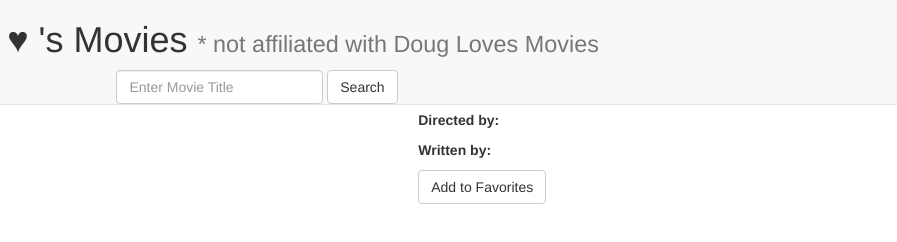
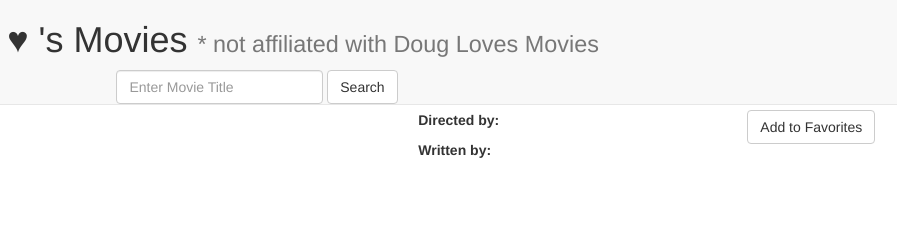
Before and after one commit to KBarrettTomlinson/weekend-project-omdb, a website: page client/views/index.html in a window 1280 px wide. Shown: the full height of the page, 383-1280 px from the left. Drawn offline with nearby package versions, Linux system fonts and the light colour scheme; files that its build step writes are made by us from their sources; no server answers.

Commit message:
posts all favorites to the DOM from load screen

```diff
--- a/client/scripts/client.js
+++ b/client/scripts/client.js
@@ -21,6 +21,13 @@ klmApp.factory( 'MovieService', ['$http', function($http){
   var listOfFavoritesArray = [];
   var favorites = {};
   var searchResult = {};
+
+  $http.get('/favorites').then(function(response){
+    console.log("get all favorites",response);
+    favorites.list = response.data;
+    console.log("favorites.list");
+  });
+
 
   return{
     searchResult: searchResult,
--- a/client/styles/style.css
+++ b/client/styles/style.css
@@ -35,6 +35,10 @@ text-align: center;
 
 }
 
+#favoritesButton{
+  text-align: center;
+}
+
 #resultsDisplay{
 
 }
--- a/client/views/index.html
+++ b/client/views/index.html
@@ -57,17 +57,22 @@
             </div>
 
             <div class = 'col-sm-6'>
-
+              <div class = row>
+                <div class = 'col-sm-9'>
                   <strong>Directed by:</strong>
                   <p>{{searchResult.movie.director}}</p>
                   <strong>Written by:</strong>
                   <p>{{searchResult.movie.writer}}</p>
                   <p>{{searchResult.movie.year}}</p>
                   <p>{{searchResult.movie.plot}}</p>
+                </div>
+
+                <div id = 'favoritesButton' class = 'col-sm-3'>
                   <button type="button" class="btn btn-default" ng-click = 'addToFavorites(searchResult.movie.title,searchResult.movie.year)'>
                     Add to Favorites
                   </button>
-
+                </div>
+              </div>
             </div>
           </div>
         </div>
```
Lines whose indentation alone changed are shown as unchanged.
